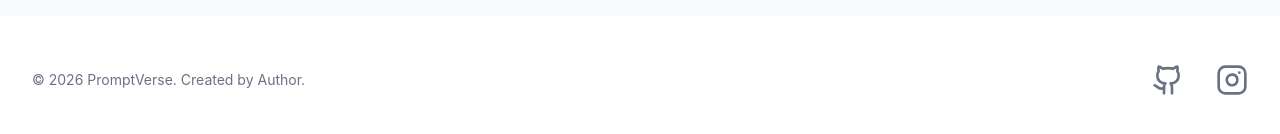
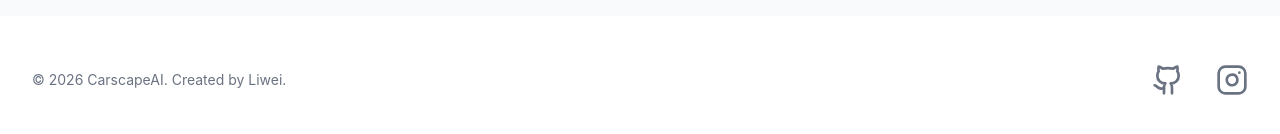
Before and after one commit to Liwei-Ji/carscapeai-prompts, a React (Vite) app: page / in a window 1280 px wide. Shown: the part 7162-7296 px from the top of the page. Built offline with nearby package versions, Linux system fonts and the light colour scheme.

Commit message:
Branding & Footer Updates

```diff
--- a/src/App.tsx
+++ b/src/App.tsx
@@ -20,7 +20,7 @@ const App: React.FC = () => {
         <div className="max-w-7xl mx-auto py-12 px-4 sm:px-6 lg:px-8 flex flex-col md:flex-row justify-between items-center gap-6">
 
           <p className="text-sm text-gray-500">
-            &copy; {new Date().getFullYear()} PromptVerse. Created by Author.
+            &copy; {new Date().getFullYear()} CarscapeAI. Created by Liwei.
           </p>
 
           <div className="flex space-x-8">
```
